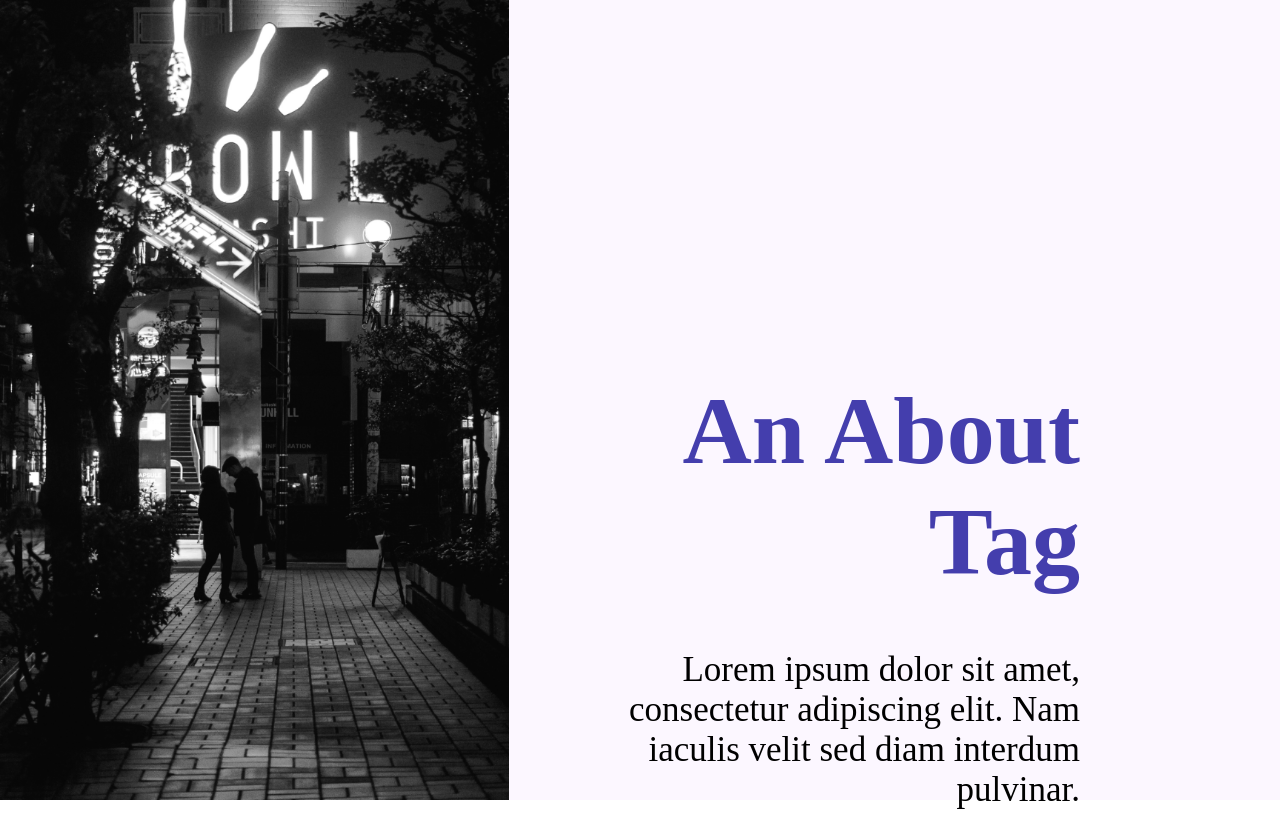
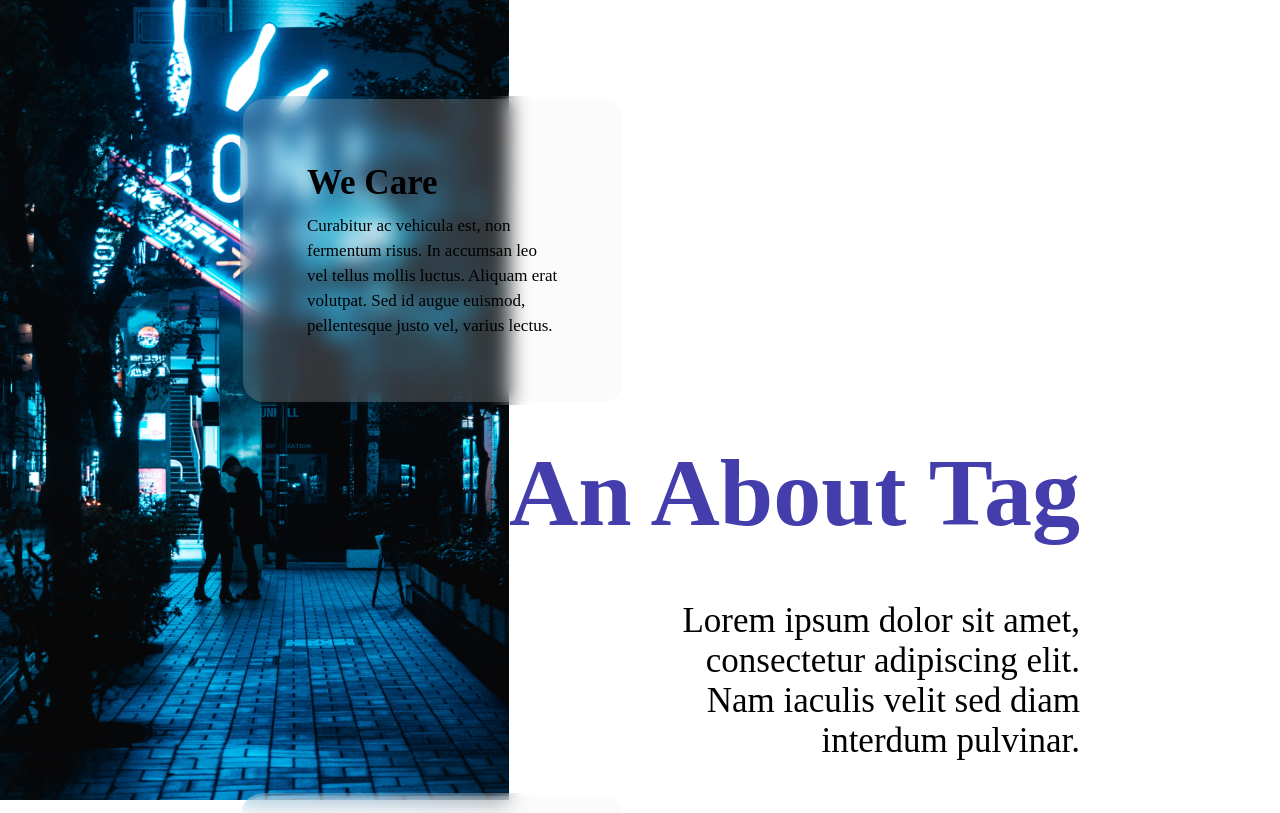
Before and after one commit to mpatel18/Builder-Service-Site, a Vue app in the folder site/: page /about in a window 1280 px wide. Shown: the top 813 px of the page. Built offline with nearby package versions, Linux system fonts and the light colour scheme.

Commit message:
updated about page layout

```diff
--- a/site/src/views/About.vue
+++ b/site/src/views/About.vue
@@ -2,20 +2,19 @@
     <div class="about">
         <img src="@/assets/Stock.png" alt="stock">
         <div class="about-container">
-            <div class="body">
-                <h1>An About Tag</h1>
-                <p>
-                    Lorem ipsum dolor sit amet,
-                    consectetur adipiscing elit. Nam iaculis velit sed diam interdum pulvinar.
-                </p>
-            </div>
-            <!-- <div class="glassmorphism">
             <div class="glass1">
                 <h2>We Care</h2>
                 <p>
                     Curabitur ac vehicula est, non fermentum risus. In accumsan leo vel
                     tellus mollis luctus. Aliquam erat volutpat. Sed id augue euismod,
                     pellentesque justo vel, varius lectus.
+                </p>
+            </div>
+            <div class="body">
+                <h1>An About Tag</h1>
+                <p>
+                    Lorem ipsum dolor sit amet,
+                    consectetur adipiscing elit. Nam iaculis velit sed diam interdum pulvinar.
                 </p>
             </div>
             <div class="glass2">
@@ -26,7 +25,6 @@
                     pellentesque justo vel, varius lectus.
                 </p>
             </div>
-            </div> -->
         </div>
     </div>
 </template>
@@ -46,24 +44,29 @@ export default {
 
 <style scoped lang="scss">
 
+    img {
+        position: absolute;
+        top: 0;
+        left: 0;
+        // filter: grayscale(100%);
+        height: 100vh;
+        z-index: 1;
+    }
+
     .about {
         height: 100vh;
-        background-color: #FCF7FF;
-        display: flex;
-    }
-
-    img {
-        filter: grayscale(100%);
     }
 
     .about-container {
+        padding: 6em 12.5em 0em 15em;
         position: relative;
         z-index: 2;
     }
 
     .body {
         text-align: right;
-        padding: 23.4375em 12.5em 0em 1em;
+        padding-top: 2em;
+        padding-bottom: 2em;
 
         h1 {
             font-size: 6em;
@@ -73,7 +76,30 @@ export default {
         p {
             font-size: 35px;
             padding-top: 1.5em;
-            padding-left: 2em;
+            padding-left: 12.5em;
+        }
+    }
+
+    .glass1, .glass2 {
+        display: inline-block;
+        background: rgba(235, 235, 235, 0.2);
+        padding: 4em;
+        border-radius: 1.5em;
+        position: relative;
+        backdrop-filter: blur(10px);
+        border: solid 3px transparent;
+        background-clip: padding-box;
+        width: 30%;
+        box-shadow: 10px 10x 10px 10px rgba(78, 49, 49, 0.02);
+
+        h2 {
+            font-size: 35px;
+            padding-bottom: 10px;
+        }
+
+        p {
+            font-size: 17px;
+            line-height: 25px;
         }
     }
 
```
Lines whose indentation alone changed are shown as unchanged.
